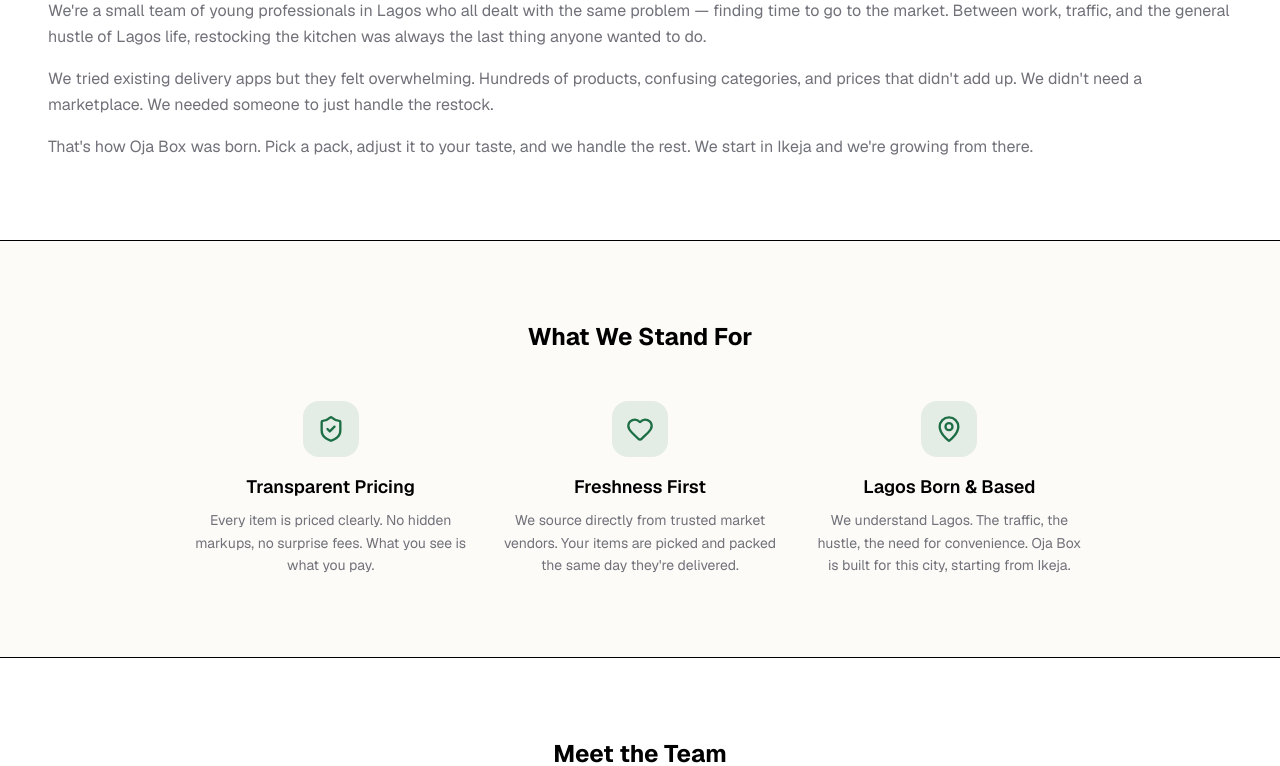
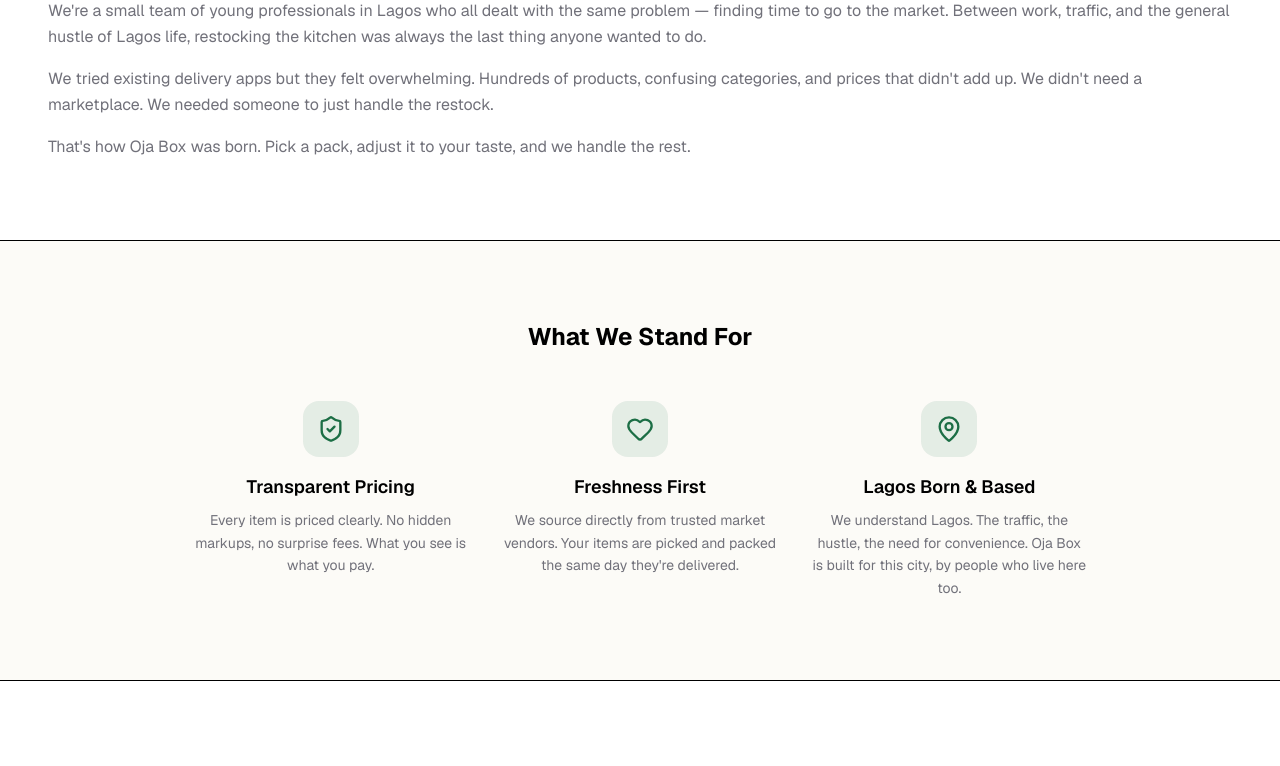
Before and after one commit to nextlynx-AI-Ltd/ojaboxVersionOneProject, a Next.js app: page /about in a window 1280 px wide. Shown: the part 580-1346 px from the top of the page. Built offline with nearby package versions, Linux system fonts and the light colour scheme.

Commit message:
fix: update delivery time to 24 hours and refine descriptions across multiple components

```diff
--- a/src/app/about/page.tsx
+++ b/src/app/about/page.tsx
@@ -60,7 +60,7 @@
   {
     icon: MapPin,
     title: "Lagos Born & Based",
-    description: "We understand Lagos. The traffic, the hustle, the need for convenience. Oja Box is built for this city, starting from Ikeja.",
+    description: "We understand Lagos. The traffic, the hustle, the need for convenience. Oja Box is built for this city, by people who live here too.",
   },
 ]
 
@@ -98,7 +98,7 @@
         </p>
         <p>
           That's how Oja Box was born. Pick a pack, adjust it to your taste, and we handle the rest.
-          We start in Ikeja and we're growing from there.
+          {/* We start in Ikeja and we're growing from there. */}
         </p>
       </div>
     </section>
--- a/src/app/layout.tsx
+++ b/src/app/layout.tsx
@@ -14,7 +14,7 @@
     default: "OjaBox — Foodstuff Delivered in Lagos",
     template: "%s | OjaBox"
   },
-  description: "Restock your kitchen without the market stress. Curated food packs delivered to your door in Lagos. Choose a pack, customize it, and get it delivered in 24–48 hours.",
+  description: "Restock your kitchen without the market stress. Curated food packs delivered to your door in Lagos. Choose a pack, customize it, and get it delivered in 24 hours.",
   keywords: ["foodstuff delivery Lagos", "grocery delivery Lagos", "food pack Lagos", "Lagos food delivery", "Nigerian grocery delivery"],
   authors: [{ name: "OjaBox" }],
   creator: "OjaBox",
--- a/src/app/order/checkout/page.tsx
+++ b/src/app/order/checkout/page.tsx
@@ -367,7 +367,7 @@
 
             <div className="rounded-xl bg-primary/5 border border-primary/10 p-4 flex flex-wrap gap-4 text-xs text-muted-foreground">
               <span className="inline-flex items-center gap-1.5">
-                <Clock className="h-3.5 w-3.5 text-primary" /> Delivery within 24–48 hours
+                <Clock className="h-3.5 w-3.5 text-primary" /> Delivery within 24 hours
               </span>
               <span className="inline-flex items-center gap-1.5">
                 <Shield className="h-3.5 w-3.5 text-primary" /> WhatsApp confirmation after payment
--- a/src/app/order/confirmation/page.tsx
+++ b/src/app/order/confirmation/page.tsx
@@ -83,7 +83,7 @@
         <div className="space-y-4 text-sm text-left">
           {[
             { icon: Package, text: "We're preparing your box with fresh items from the market." },
-            { icon: Clock, text: "Expect delivery within 24–48 hours in Ikeja." },
+            { icon: Clock, text: "Expect delivery within 24 hours in {confirmation.delivery.area}." },
             { icon: MessageCircle, text: "You'll receive a WhatsApp update when your rider is on the way." },
           ].map(({ icon: Icon, text }) => (
             <div key={text} className="flex items-start gap-3">
--- a/src/app/page.tsx
+++ b/src/app/page.tsx
@@ -92,7 +92,7 @@
           {[
             { step: "1", title: "Pick a pack", desc: "Choose a pre-built foodstuff box that matches your household size and cooking style." },
             { step: "2", title: "Customize it", desc: "Add, remove, or adjust quantities. See your total update in real time — no surprises." },
-            { step: "3", title: "Get it delivered", desc: "Pay securely via Paystack and receive your box within 24–48 hours in Ikeja." },
+            { step: "3", title: "Get it delivered", desc: "Pay securely via Paystack and receive your box within 24 hours in Ikeja." },
           ].map(({ step, title, desc }) => (
             <div key={step} className="text-center">
               <div className="h-12 w-12 rounded-full bg-primary text-primary-foreground flex items-center justify-center mx-auto mb-4 text-lg font-bold">
--- a/src/data/packs.ts
+++ b/src/data/packs.ts
@@ -1,4 +1,4 @@
-export type ItemCategory = "staples" | "quick-foods" | "cooking-essentials" | "extras";
+export type ItemCategory = "staples" | "quick-foods" | "cooking-essentials" | "extras"; //to add proteins like frozen foods and spice box
 
 export const categoryLabels: Record<ItemCategory, string> = {
   staples: "Staples / Essentials",
@@ -229,7 +229,6 @@
 // Island Lagos areas - Fixed price of 4500
 export const ISLAND_AREAS = [
   "Lekki",
-  "VI",
   "Victoria Island",
   "Ikoyi",
   "Ajah",
@@ -262,7 +261,8 @@
   // Check mainland areas
   const mainlandKey = Object.keys(MAINLAND_AREAS).find(key => key.toLowerCase() === normalizedArea);
   if (mainlandKey) {
-    return MAINLAND_AREAS[mainlandKey];
+    // return MAINLAND_AREAS[mainlandKey];
+    return 3000; // Defaulting to 3000 for all mainland areas as per your request
   }
 
   return 3000;
```
